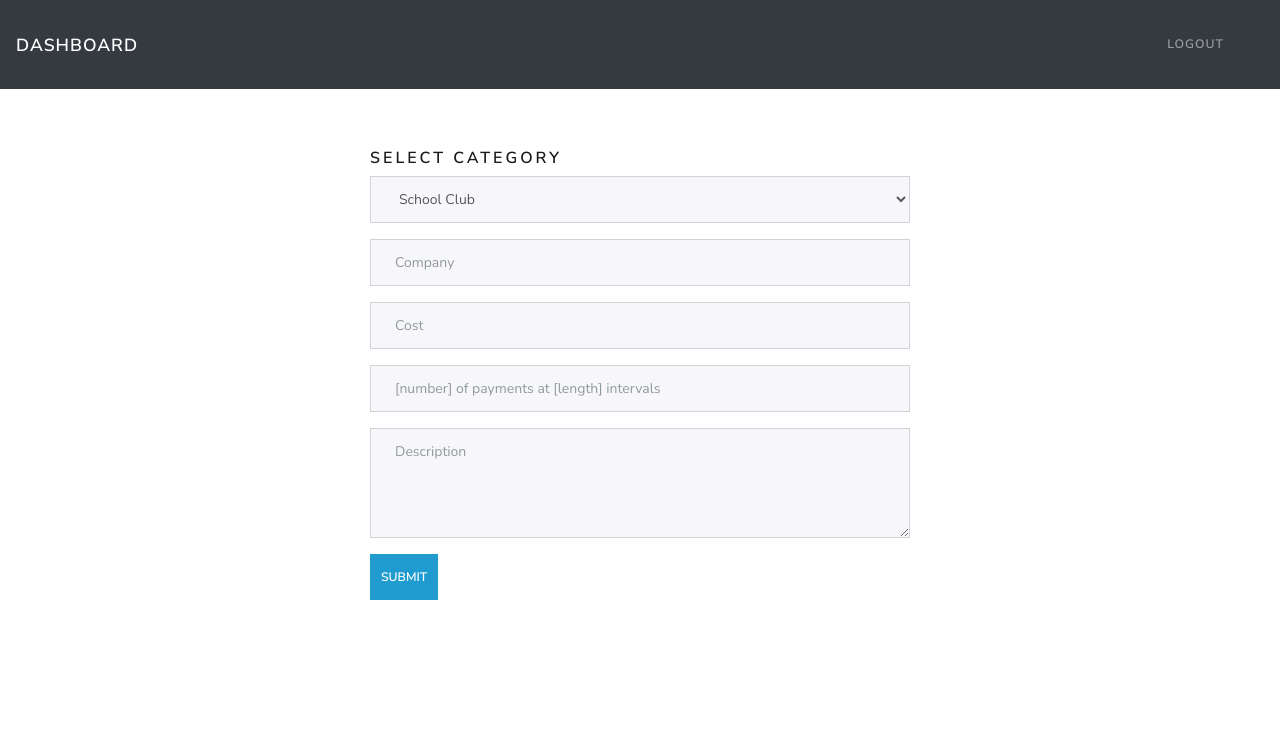
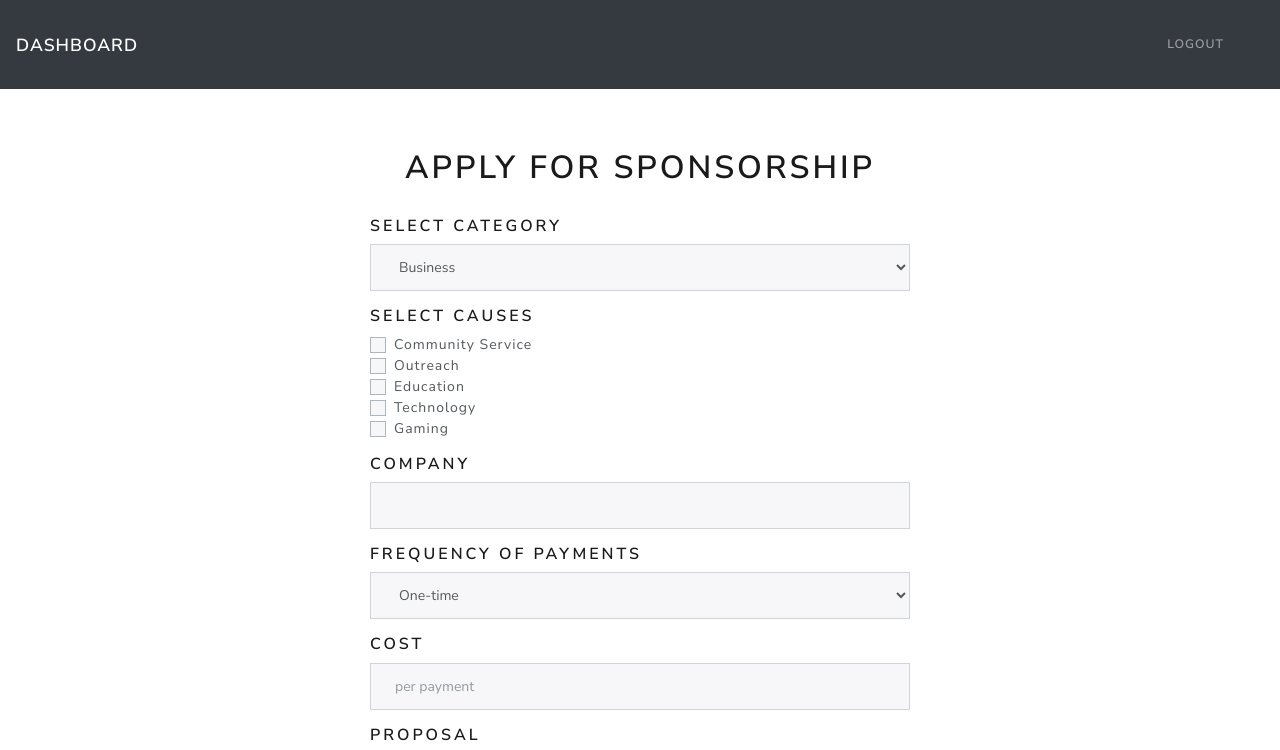
Before and after one commit to czhao028/SponsorsList, a plain HTML site: page client_form.html in a window 1280 px wide. Shown: the top 750 px of the page. Drawn offline with nearby package versions, Linux system fonts and the light colour scheme.

Commit message:
form client

```diff
--- a/client_form.html
+++ b/client_form.html
@@ -29,34 +29,69 @@
 	</nav>
 	<!--category, company, cost, card-payment_method, text-->
 	<div class="container topSpacing">
+		<h1 style="text-align: center">Apply for Sponsorship</h1><br>
 		<div class="row">
 			<div class="col-sm-3"></div>
 			<div class="col-sm-6 center-block">
 			 	<div class="form-group">
 			      <h5>Select Category</h5>
 			      <select class="form-control" id="category" >
-			        <option>School Club</option>
-			        <option>Event</option>
-			        <option>3</option>
-			        <option>4</option>
-			        <option>5</option>
+			        <option>Business</option>
+			        <option>Events</option>
+			        <option>Clubs</option>
 			      </select>
 			    </div>
+				<div class="form-group">
+					<h5>Select Causes</h5>
+					<div class="custom-control custom-checkbox">
+					  <input type="checkbox" class="custom-control-input" id="customCheck1">
+					  <label class="custom-control-label" for="customCheck1">Community Service</label>
+					</div>
+					<div class="custom-control custom-checkbox">
+					  <input type="checkbox" class="custom-control-input" id="customCheck1">
+					  <label class="custom-control-label" for="customCheck1">Outreach</label>
+					</div>
+					<div class="custom-control custom-checkbox">
+					  <input type="checkbox" class="custom-control-input" id="customCheck1" >
+					  <label class="custom-control-label" for="customCheck1">Education</label>
+					</div>
+					<div class="custom-control custom-checkbox">
+					  <input type="checkbox" class="custom-control-input" id="customCheck1" >
+					  <label class="custom-control-label" for="customCheck1">Technology</label>
+					</div>
+					<div class="custom-control custom-checkbox">
+					  <input type="checkbox" class="custom-control-input" id="customCheck1" >
+					  <label class="custom-control-label" for="customCheck1">Gaming</label>
+					</div>
+				</div>
+
 			    <div class = "outer">
 					<div class="form-group">
-						<input type="text" class="form-control" placeholder="Company" id="inputCompany">
+						<h5>Company</h5>
+						<input type="text" class="form-control" id="inputCompany">
 					</div>
 
 					<div class="form-group">
-						<input type="text" class="form-control" placeholder="Cost" id="inputCost">
+						<h5>Frequency of Payments</h5>
+				      	<select class="form-control" id="category" >
+				        	<option>One-time</option>
+				        	<option>Weekly</option>
+				        	<option>Bi-weekly</option>
+				        	<option>Monthly</option>
+				        	<option>Yearly</option>
+				     	 </select>
 					</div>
 
 					<div class="form-group">
-						<input type="text" class="form-control" placeholder="[number] of payments at [length] intervals" id="inputMethod">
+						<h5>Cost</h5>
+						<input type="text" class="form-control" id="inputCost" placeholder="per payment">
 					</div>
 
+
+
 					<div class="form-group">
-			      		<textarea placeholder="Description" rows="4" cols="40" class="form-control"></textarea>
+						<h5>Proposal</h5>
+			      		<textarea placeholder="Write a proposal detailing where the money will be used, the impact of the entire project, projected reach (#), and your means of promoting sponsors' companies. This should be around 300-500 words." rows="17" cols="40" class="form-control"></textarea>
 					</div>
 					<button type="button" class="btn btn-info" style="padding:10px">Submit</button>
 				</div>
```
